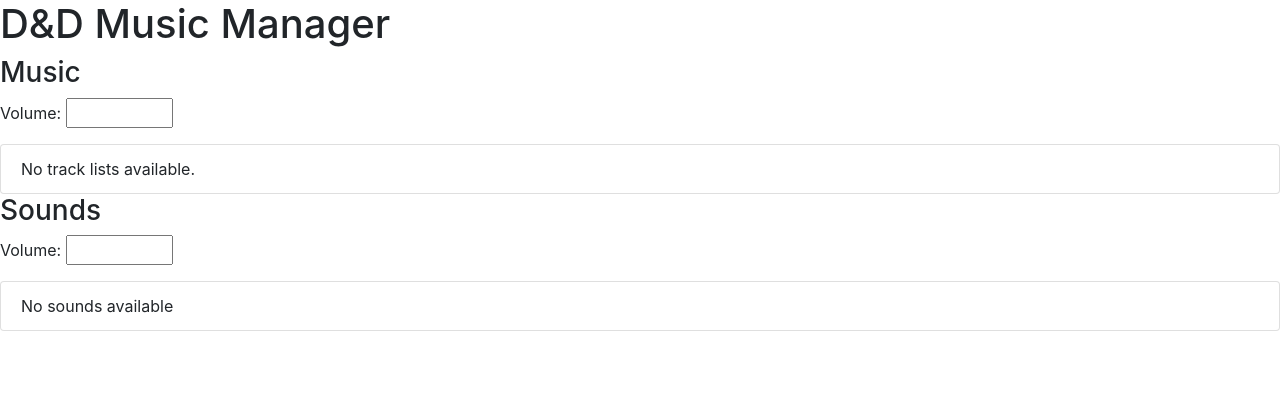
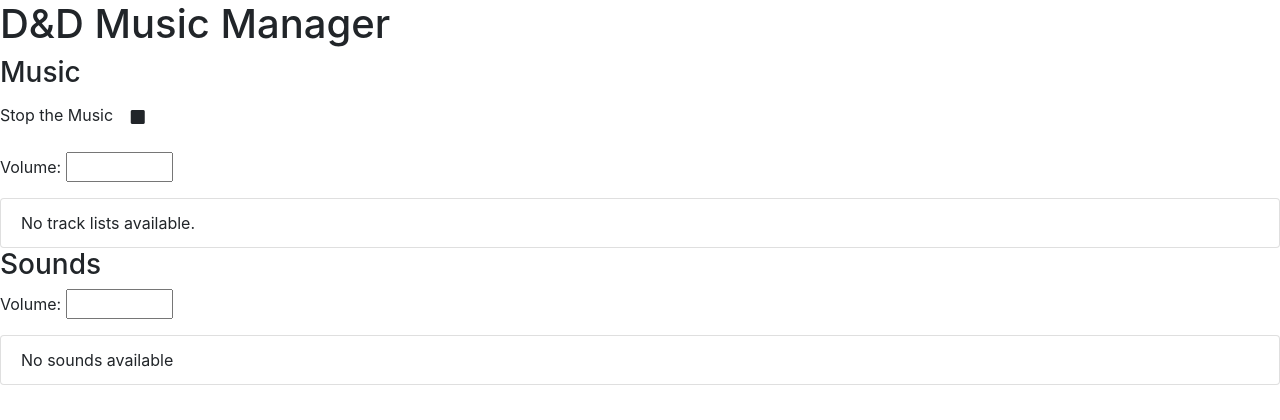
Before and after one commit to janbrrr/dndj, a Python web app: template src/templates/index.html in a window 1280 px wide. Shown: the top 420 px of the page. Run offline with Jinja, Linux system fonts and the light colour scheme; the template is opened without the code that fills it, so the values that code supplies are empty; some libraries are stand-ins or nearby versions.

Commit message:
Added option to stop the music currently being played

```diff
--- a/src/server.py
+++ b/src/server.py
@@ -51,6 +51,7 @@ class Server:
             app, loader=jinja2.PackageLoader('src', 'templates'))
         app.router.add_get('/', self.index)
         app.router.add_post('/music/play/', self.play_music)
+        app.router.add_post('/music/stop/', self.stop_music)
         app.router.add_post('/music/volume/', self.set_music_volume)
         app.router.add_post('/sound/play/', self.play_sound)
         app.router.add_post('/sound/volume/', self.set_sound_volume)
@@ -90,6 +91,10 @@ class Server:
             return Response(status=200)
         return Response(status=400)
 
+    async def stop_music(self, request):
+        self.music.cancel()
+        return Response(status=200)
+
     async def set_music_volume(self, request):
         post_dict = await request.post()
         if "volume" in post_dict:
--- a/src/static/js/music.js
+++ b/src/static/js/music.js
@@ -14,6 +14,20 @@ function playMusic(index) {
     xhr.send("index=" + index);
 }
 
+function stopMusic() {
+    const xhr = new XMLHttpRequest();
+    const url = "music/stop/";
+    xhr.onreadystatechange = function() {
+        if (this.readyState === XMLHttpRequest.DONE && this.status === 200) {
+            $(".playing").removeClass("playing");
+        } else if (this.readyState === XMLHttpRequest.DONE && this.status !== 200) {
+            console.log("Error attempting to stop music");
+        }
+    };
+    xhr.open("POST", url);
+    xhr.send();
+}
+
 function setMusicVolume() {
     const volume = $("#music-volume").val();
     const xhr = new XMLHttpRequest();
--- a/src/templates/index.html
+++ b/src/templates/index.html
@@ -13,6 +13,12 @@
     <h1>D&D Music Manager</h1>
     <div id="music">
       <h3>Music</h3>
+      <p>
+        Stop the Music
+        <button type="button" class="btn" onclick="stopMusic()">
+          <i class="fas fa-stop"></i>
+        </button>
+      </p>
       <p>
         Volume:
         <input id="music-volume" type="number" value="{{ music.volume }}"
```
